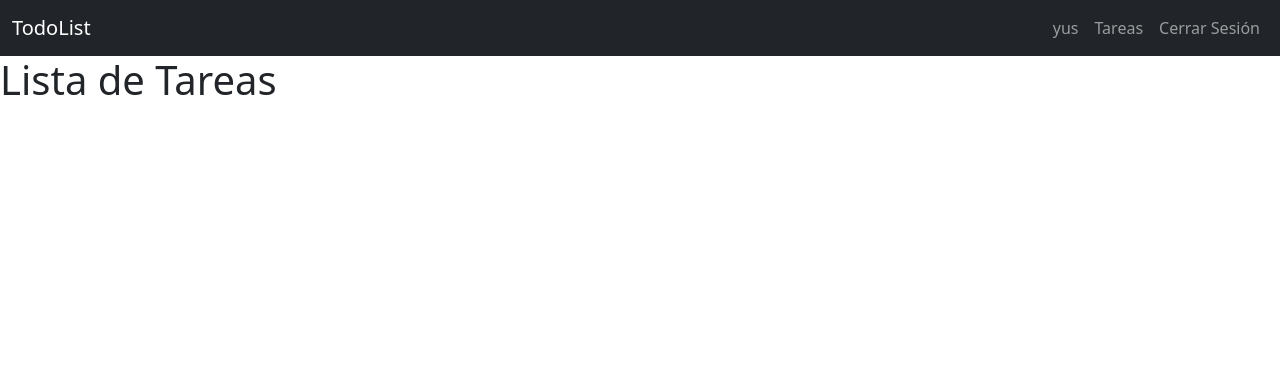
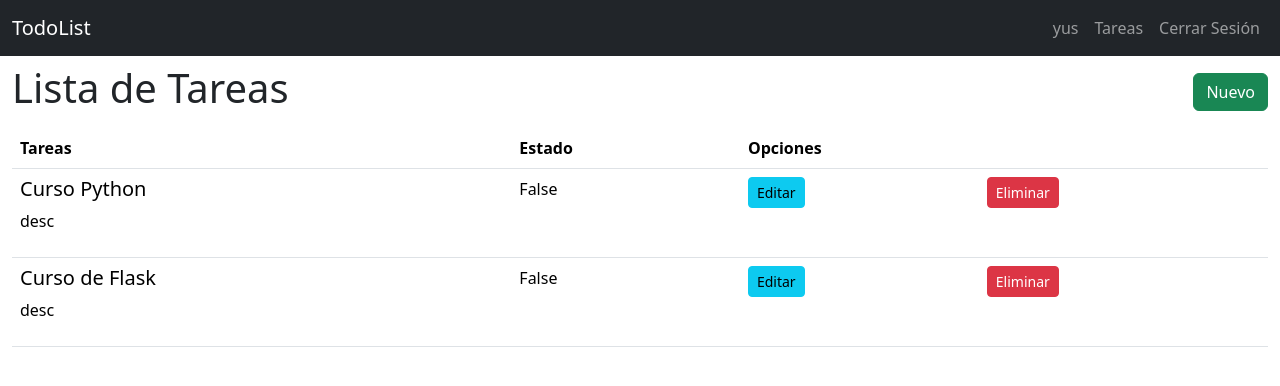
Before and after one commit to Yus05/todo-list, a Flask app: page /todo/list in a window 1280 px wide. Shown: the top 386 px of the page. Run offline with Flask 3, Linux system fonts and the light colour scheme; a user stored in the database is signed in.

Commit message:
Lista la autenticacion de usuario junto con el html de la lista de tareas creadas mas con la conexion de esta lista con la base de datos para mostrar las tareas de cada usuario en particular

```diff
--- a/todor/templates/todo/index.html
+++ b/todor/templates/todo/index.html
@@ -1,5 +1,39 @@
 {% extends 'base.html' %}
 
 {% block content %}
-<h1>{% block title %}Lista de Tareas{% endblock %}</h1>
+<section class="container-fluid">
+    <nav class="navbar">
+        <h1>{% block title %}Lista de Tareas{% endblock %}</h1>
+        <a href="{{url_for('todo.create')}}" class="btn btn-success">Nuevo</a>
+    </nav>
+
+    <table class="table">
+        <thead>
+            <tr>
+                <th class="col">Tareas</th>
+                <th class="col">Estado</th>
+                <th class="col" colspan="2">Opciones</th>
+            </tr>
+        </thead>
+        <tbody>
+            {% for todo in todos | reverse %}
+            {% if g.user.id == todo.created_by %}
+            <tr>
+                <td>
+                    <h5>{{todo.title}}</h5>
+                    <p>{{todo.desc}}</p>
+                </td>
+                <td>{{todo.state}}</td>
+                <td>
+                    <a href="" class="btn btn-info btn-sm">Editar</a>
+                </td>
+                <td>
+                    <a href="" class="btn btn-danger btn-sm">Eliminar</a>
+                </td>
+            </tr>
+            {% endif %}
+            {% endfor %}
+        </tbody>
+    </table>
+</section>
 {% endblock %}
--- a/todor/todo.py
+++ b/todor/todo.py
@@ -1,16 +1,31 @@
-from flask import Blueprint, render_template
+from flask import Blueprint, render_template, request, redirect, url_for, g
+
+from todor.auth import login_required
+
+from .models import Todo, User
+from todor import db
 
 bp = Blueprint('todo', __name__, url_prefix='/todo')
 
-from todor.auth import login_required
 
 
 @bp.route('/list')
 @login_required
 def index():
-    return render_template('todo/index.html')
+    todos = Todo.query.all()
+    return render_template('todo/index.html', todos = todos)
 
 
-@bp.route('/create')
+@bp.route('/create', methods=('GET', 'POST'))
+@login_required
 def create():
-    return "Crear una Tarea"
+    if request.method == 'POST':
+        title = request.form['title']
+        desc = request.form['desc']
+
+        todo = Todo(g.user.id, title, desc)
+
+        db.session.add(todo)
+        db.session.commit()
+        return redirect(url_for('todo.index'))
+    return render_template('todo/create.html')
```
Also changed, not shown: todor/templates/todo/create.html (added, +22 -0 lines), instance/todolist.db.
